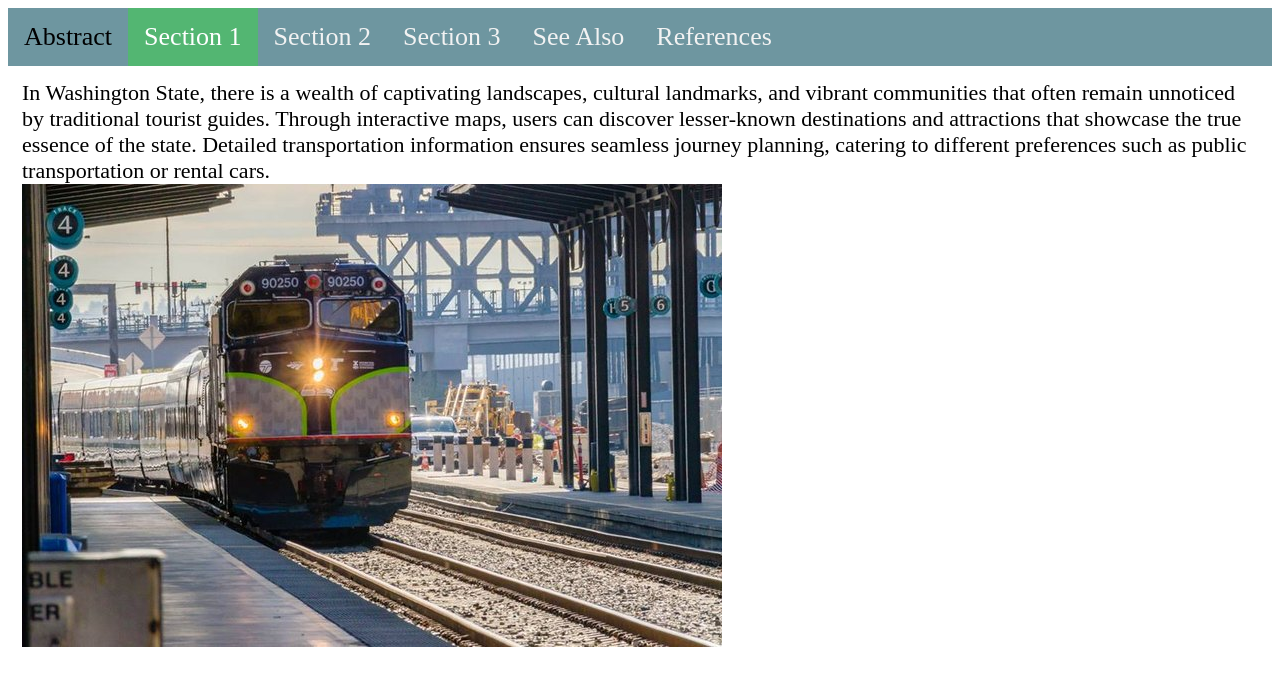
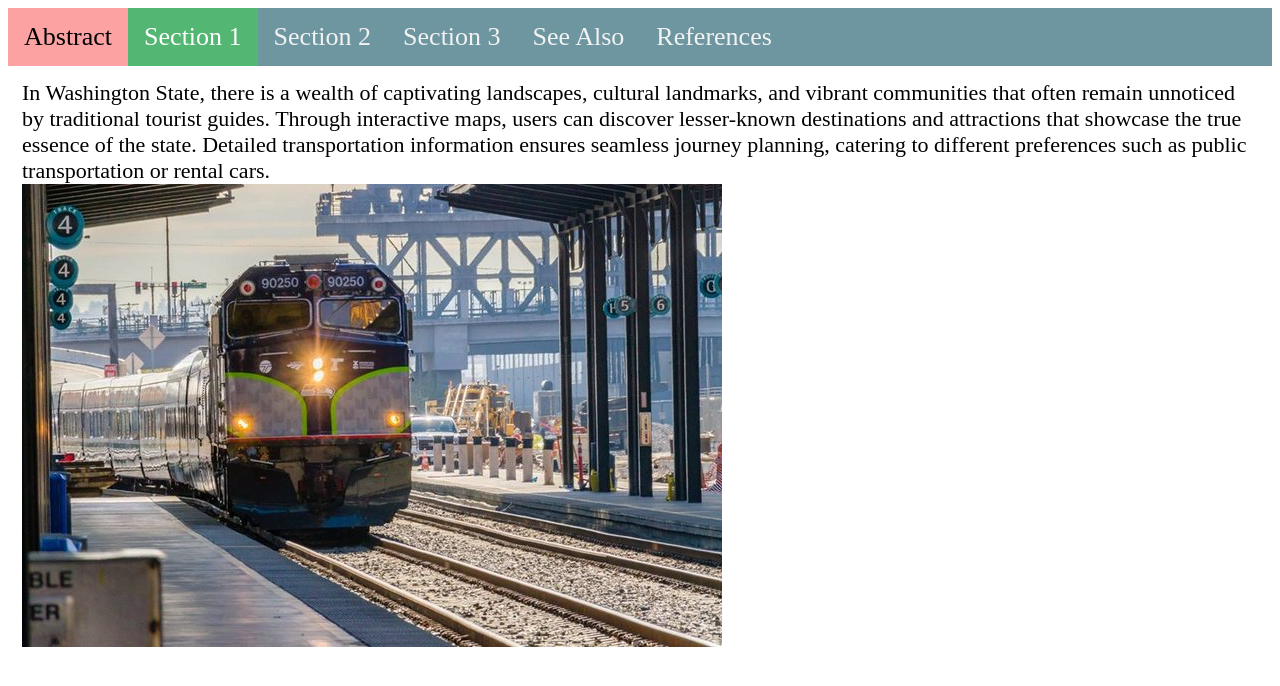
Before and after one commit to Sadiiq206/webdesign, a plain HTML site: page section1.html in a window 1280 px wide. In both pictures the pointer is over the link "Abstract". Drawn offline with Linux system fonts and the light colour scheme.

Commit message:
correct changes

```diff
--- a/css/main.css
+++ b/css/main.css
@@ -17,7 +17,7 @@
 
   /* Change the color of links on hover */
   .topnav a:hover {
-    background-color: ##fca2a2;
+    background-color: #fca2a2;
     color: black;
   }
 
```
